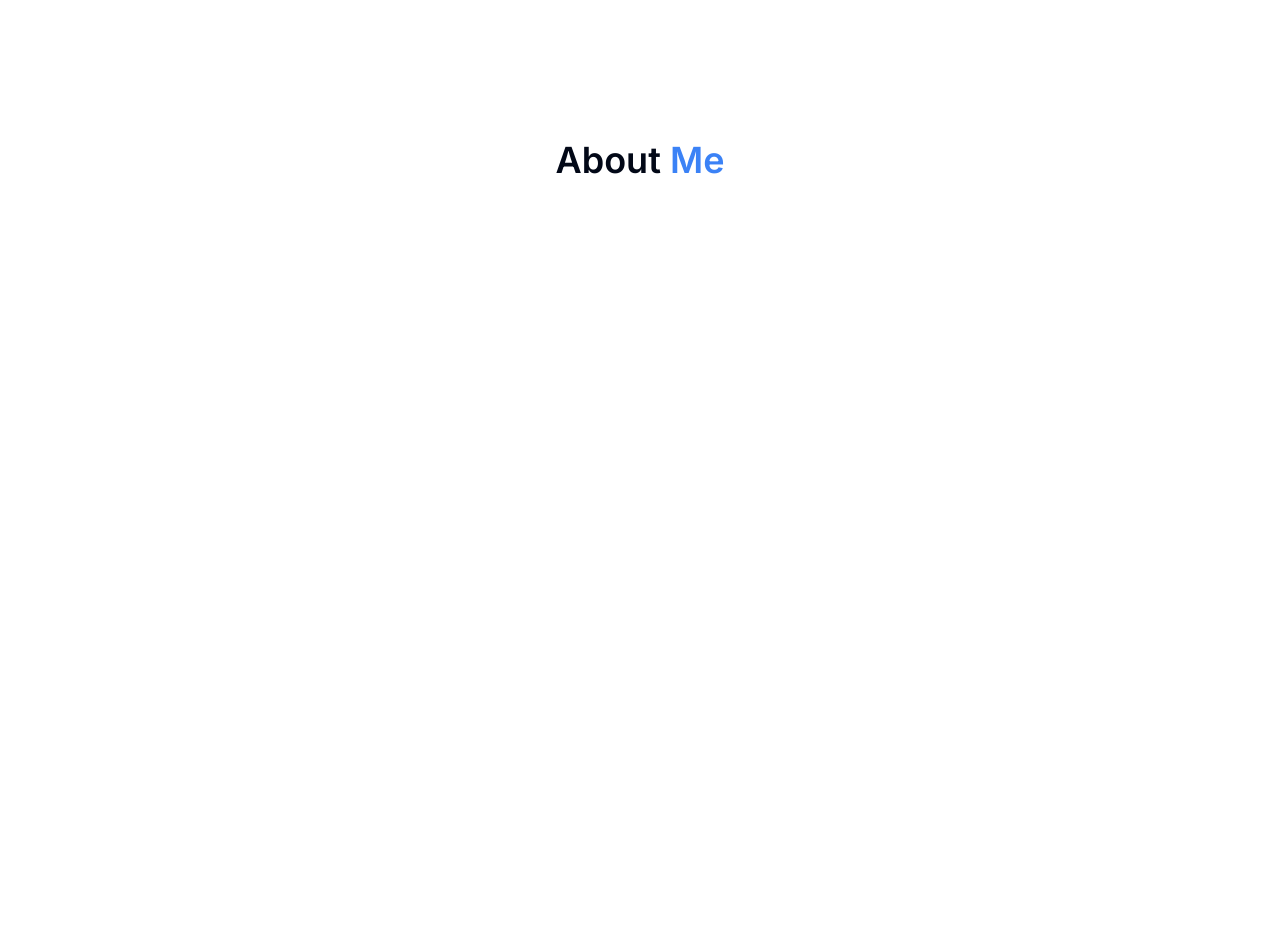
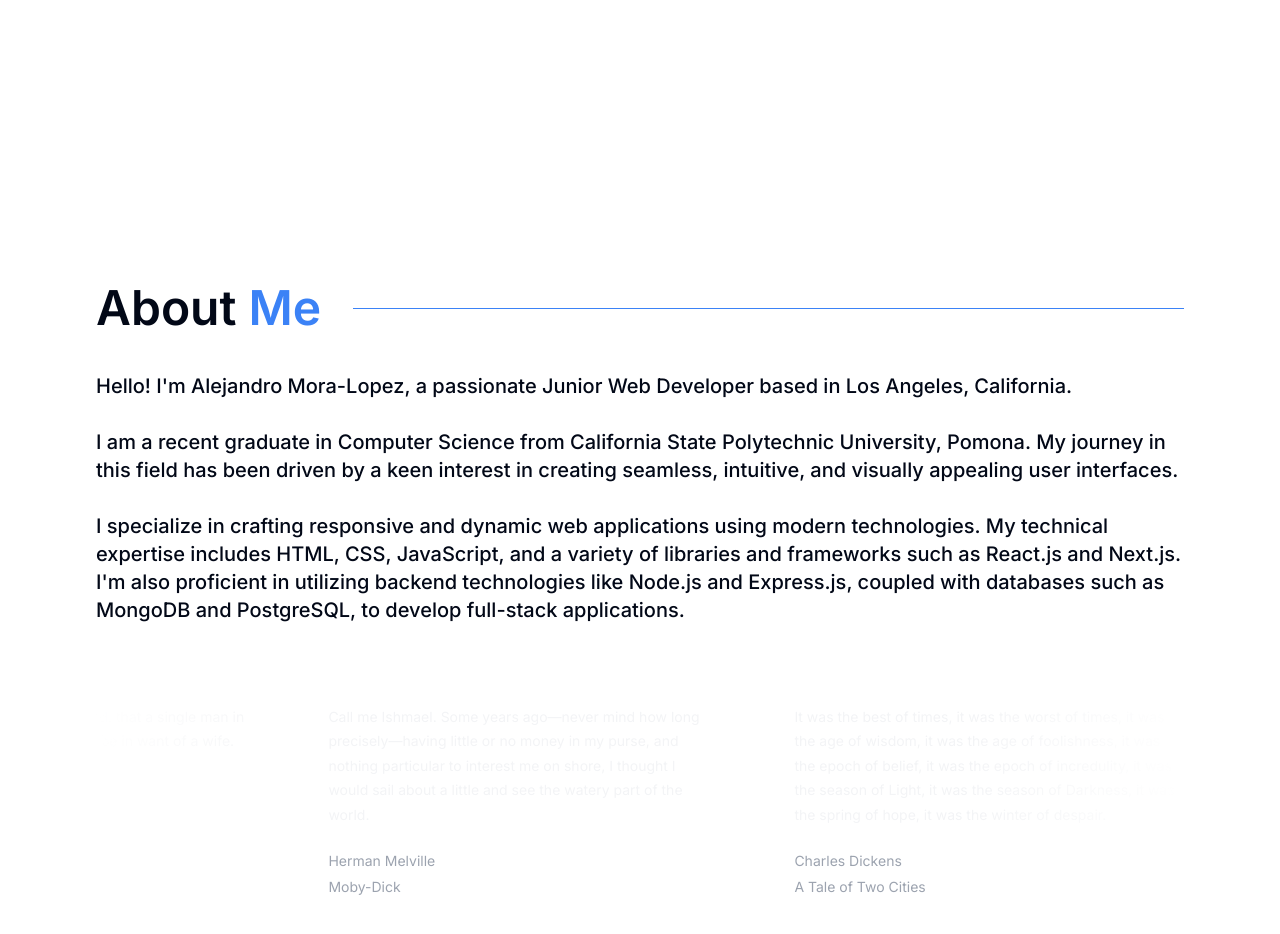
Before and after one commit to amora7741/PortfolioV2, a Next.js app: page / in a window 1280 px wide. Shown: the part 620-1554 px from the top of the page. Built offline with nearby package versions, Linux system fonts and the light colour scheme.

Commit message:
Style about me section

```diff
--- a/package.json
+++ b/package.json
@@ -11,6 +11,9 @@
   "dependencies": {
     "@radix-ui/react-dropdown-menu": "^2.0.6",
     "@radix-ui/react-slot": "^1.0.2",
+    "@tsparticles/engine": "^3.4.0",
+    "@tsparticles/react": "^3.0.0",
+    "@tsparticles/slim": "^3.4.0",
     "class-variance-authority": "^0.7.0",
     "clsx": "^2.1.1",
     "framer-motion": "^11.2.10",
--- a/src/app/page.tsx
+++ b/src/app/page.tsx
@@ -5,7 +5,7 @@ import { navItems } from '@/data';
 
 export default function Home() {
   return (
-    <main className='min-h-[200vh] relative flex flex-col gap-8 items-center px-4 overflow-hidden'>
+    <main className='relative flex flex-col gap-8 items-center px-4 overflow-hidden'>
       <FloatingNav navItems={navItems} className='top-20' />
       <Hero />
       <AboutMe />
--- a/src/components/AboutMe.tsx
+++ b/src/components/AboutMe.tsx
@@ -1,10 +1,62 @@
+import { InfiniteMovingCards } from './ui/infinite-scroll';
+
+const testimonials = [
+  {
+    quote:
+      'It was the best of times, it was the worst of times, it was the age of wisdom, it was the age of foolishness, it was the epoch of belief, it was the epoch of incredulity, it was the season of Light, it was the season of Darkness, it was the spring of hope, it was the winter of despair.',
+    name: 'Charles Dickens',
+    title: 'A Tale of Two Cities',
+  },
+  {
+    quote:
+      "To be, or not to be, that is the question: Whether 'tis nobler in the mind to suffer The slings and arrows of outrageous fortune, Or to take Arms against a Sea of troubles, And by opposing end them: to die, to sleep.",
+    name: 'William Shakespeare',
+    title: 'Hamlet',
+  },
+  {
+    quote: 'All that we see or seem is but a dream within a dream.',
+    name: 'Edgar Allan Poe',
+    title: 'A Dream Within a Dream',
+  },
+  {
+    quote:
+      'It is a truth universally acknowledged, that a single man in possession of a good fortune, must be in want of a wife.',
+    name: 'Jane Austen',
+    title: 'Pride and Prejudice',
+  },
+  {
+    quote:
+      'Call me Ishmael. Some years ago—never mind how long precisely—having little or no money in my purse, and nothing particular to interest me on shore, I thought I would sail about a little and see the watery part of the world.',
+    name: 'Herman Melville',
+    title: 'Moby-Dick',
+  },
+];
+
 const AboutMe = () => {
   return (
-    <section id='about' className='py-28'>
-      <div className='flex flex-col gap-6 items-center'>
-        <h1 className='text-3xl sm:text-4xl font-semibold'>
-          About <span className='text-blue-500 dark:text-blue-300'>Me</span>
-        </h1>
+    <section id='about' className='py-16'>
+      <div className='flex flex-col gap-10 w-full max-w-6xl px-8'>
+        <div className='flex items-center gap-8'>
+          <h1 className='text-4xl sm:text-5xl font-semibold'>
+            About <span className='text-blue-500 dark:text-blue-300'>Me</span>
+          </h1>
+          <hr className='border-t-[1px] flex-1 border-blue-500 dark:border-blue-300 hidden md:block' />
+        </div>
+        <p className='md:text-xl font-medium '>
+          Hello! I&apos;m Alejandro Mora-Lopez, a passionate Junior Web
+          Developer based in Los Angeles, California. <br /> <br /> I am a
+          recent graduate in Computer Science from California State Polytechnic
+          University, Pomona. My journey in this field has been driven by a keen
+          interest in creating seamless, intuitive, and visually appealing user
+          interfaces. <br /> <br /> I specialize in crafting responsive and
+          dynamic web applications using modern technologies. My technical
+          expertise includes HTML, CSS, JavaScript, and a variety of libraries
+          and frameworks such as React.js and Next.js. I&apos;m also proficient
+          in utilizing backend technologies like Node.js and Express.js, coupled
+          with databases such as MongoDB and PostgreSQL, to develop full-stack
+          applications.
+        </p>
+        <InfiniteMovingCards items={testimonials} direction='right' />
       </div>
     </section>
   );
--- a/src/components/Hero.tsx
+++ b/src/components/Hero.tsx
@@ -5,7 +5,7 @@ import { Spotlight } from './ui/Spotlight';
 
 const Hero = () => {
   return (
-    <div className='pb-20 pt-36'>
+    <div className='pt-36'>
       <div>
         <Spotlight
           className='-top-20 left-0 md:left-60 md:-top-72'
@@ -16,7 +16,7 @@ const Hero = () => {
           fill='#93c5fd'
         />
       </div>
-      <div className='flex flex-col gap-6 items-center text-center my-20'>
+      <div className='h-screen md:h-[65vh] flex flex-col gap-6 items-center text-center mt-36'>
         <TextGenerateEffect words='Web Developer' />
         <p className='md:text-2xl mb-4'>
           Hi! I&apos;m Alejandro, a React Developer based in Los Angeles.
--- a/src/components/ui/infinite-scroll.tsx
+++ b/src/components/ui/infinite-scroll.tsx
@@ -87,11 +87,7 @@ export const InfiniteMovingCards = ({
       >
         {items.map((item, idx) => (
           <li
-            className='w-[350px] max-w-full relative rounded-2xl border border-b-0 flex-shrink-0 border-slate-700 px-8 py-6 md:w-[450px]'
-            style={{
-              background:
-                'linear-gradient(180deg, var(--slate-800), var(--slate-900)',
-            }}
+            className='w-[350px] max-w-full relative rounded-2xl  flex-shrink-0  px-8 py-6 md:w-[450px]'
             key={item.name}
           >
             <blockquote>
--- a/src/components/ui/magic-button.tsx
+++ b/src/components/ui/magic-button.tsx
@@ -9,11 +9,11 @@ const MagicButton = ({
 }) => {
   return (
     <button
-      className='relative w-fit inline-flex h-12 overflow-hidden rounded-lg p-[3px] focus:outline-none focus:ring-2 focus:ring-slate-400 focus:ring-offset-2 focus:ring-offset-slate-50'
+      className='relative w-fit inline-flex h-12 overflow-hidden rounded-lg p-[2px] focus:outline-none focus:ring-2 focus:ring-slate-400 focus:ring-offset-2 focus:ring-offset-slate-50'
       onClick={handleClick}
     >
       <span className='absolute inset-[-1000%] animate-[spin_2s_linear_infinite] bg-[conic-gradient(from_90deg_at_50%_50%,#ADD8E6_0%,#4169E1_50%,#ADD8E6_100%)]' />
-      <span className='inline-flex h-full w-full cursor-pointer items-center justify-center rounded-md bg-white dark:bg-neutral-900 px-6 md:px-12 text-sm md:text-base font-semibold backdrop-blur-3xl gap-2'>
+      <span className='inline-flex h-full w-full cursor-pointer items-center justify-center rounded-md bg-white dark:bg-neutral-950 px-6 md:px-12 text-sm md:text-base font-semibold backdrop-blur-3xl gap-2'>
         {text}
         {icon}
       </span>
```
Also changed, not shown: 1 other file (tests, documents, lock files or other folders).
